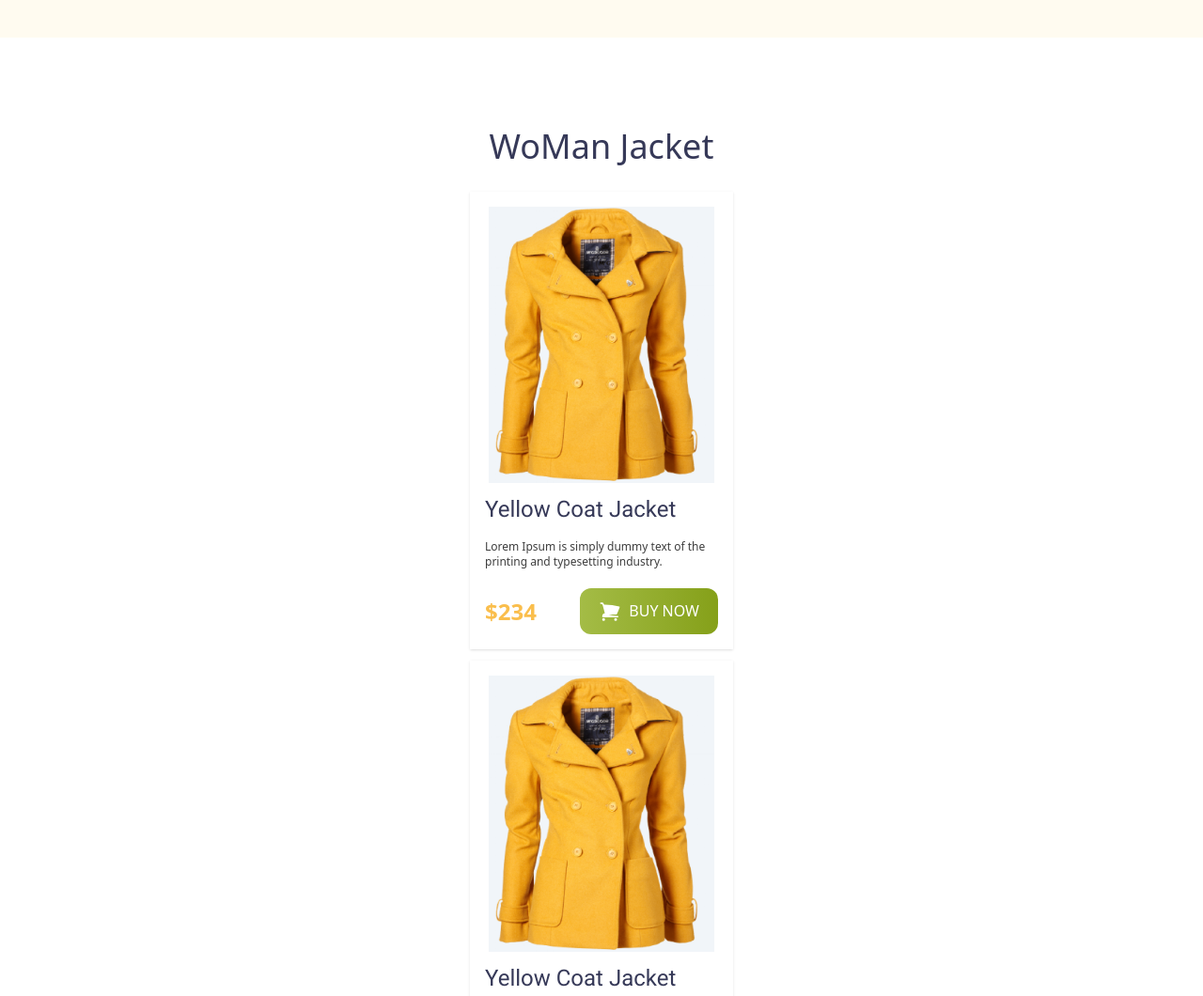
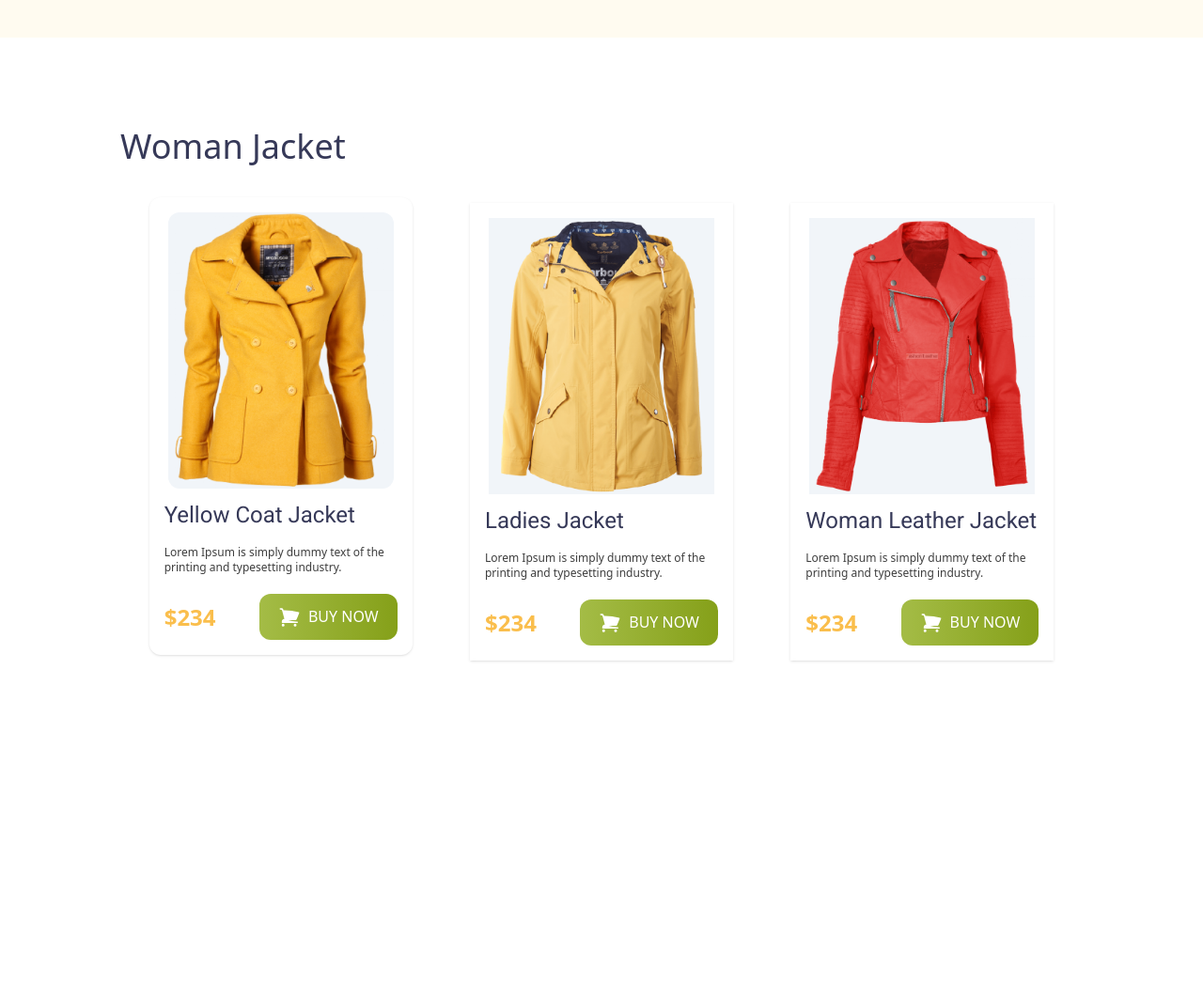
Before and after one commit to RifatCSE10/penguin-fashion-with-tailwindcss, a plain HTML site: page index.html in a window 1280 px wide. Shown: the part 760-1820 px from the top of the page at 94% size. After the commit the page ends 1519 px from the top, so only its background shows below. Drawn offline with nearby package versions, Linux system fonts and the light colour scheme.

Commit message:
Woman jacket section compleate for large devices

```diff
--- a/index.html
+++ b/index.html
@@ -46,12 +46,12 @@
     </header>
     <main>
         <!-- Woman jacket section start here... -->
-        <section class="sm:w-full">
-            <h1 class="text-4xl text-center text-[#363958] mb-7">WoMan Jacket</h1>
-            <div class="space-y-3">
-                <div class="w-[280px] mx-auto p-4 shadow">
-                    <div class="w-[240px] mx-auto bg-slate-100">
-                        <img class="w-full" src="./images/jacket-1.png" alt="jacket">
+        <section class="sm:w-full lg:w-4/5 lg:mx-auto my-14">
+            <h1 class="text-4xl text-center text-[#363958] mb-7 lg:text-left">Woman Jacket</h1>
+            <div class="space-y-3 lg:flex lg:items-center lg:justify-center">
+                <div class="w-[280px] mx-auto p-4 shadow rounded-xl">
+                    <div class="w-[240px] mx-auto bg-slate-100 rounded-xl">
+                        <img class="w-full rounded-xl" src="./images/jacket-1.png" alt="jacket">
                     </div>
                         <h3 class="text-2xl text-[#363958] roboto mt-3">Yellow Coat Jacket </h3>
                         <p class="text-xs text-[#3E3E3E] mt-4 ">Lorem Ipsum is simply dummy text of the printing and typesetting industry.</p>
@@ -66,9 +66,9 @@
                 </div>
                 <div class="w-[280px] shadow mx-auto p-4">
                     <div class="w-[240px] mx-auto bg-slate-100">
-                        <img class="w-full" src="./images/jacket-1.png" alt="jacket">
+                        <img class="w-full" src="./images/jacket-2.png" alt="jacket">
                     </div>
-                        <h3 class="text-2xl text-[#363958] roboto mt-3">Yellow Coat Jacket </h3>
+                        <h3 class="text-2xl text-[#363958] roboto mt-3">Ladies Jacket </h3>
                         <p class="text-xs text-[#3E3E3E] mt-4 ">Lorem Ipsum is simply dummy text of the printing and typesetting industry.</p>
                         <div class="flex items-center justify-between mt-5">
                             <h2 class="text-2xl text-[#FABE4C] font-bold inline">$234</h2>
@@ -81,9 +81,9 @@
                 </div>
                 <div class="w-[280px]  mx-auto p-4 shadow">
                     <div class="w-[240px] mx-auto bg-slate-100">
-                        <img class="w-full" src="./images/jacket-1.png" alt="jacket">
+                        <img class="w-full" src="./images/jacket-3.png" alt="jacket">
                     </div>
-                        <h3 class="text-2xl text-[#363958] roboto mt-3">Yellow Coat Jacket </h3>
+                        <h3 class="text-2xl text-[#363958] roboto mt-3">Woman Leather Jacket  </h3>
                         <p class="text-xs text-[#3E3E3E] mt-4 ">Lorem Ipsum is simply dummy text of the printing and typesetting industry.</p>
                         <div class="flex items-center justify-between mt-5">
                             <h2 class="text-2xl text-[#FABE4C] font-bold inline">$234</h2>
@@ -96,6 +96,7 @@
                 </div>
             </div>
         </section>
+        <!-- Man jacket section start here... -->
     </main>
 </body>
 </html>
```
